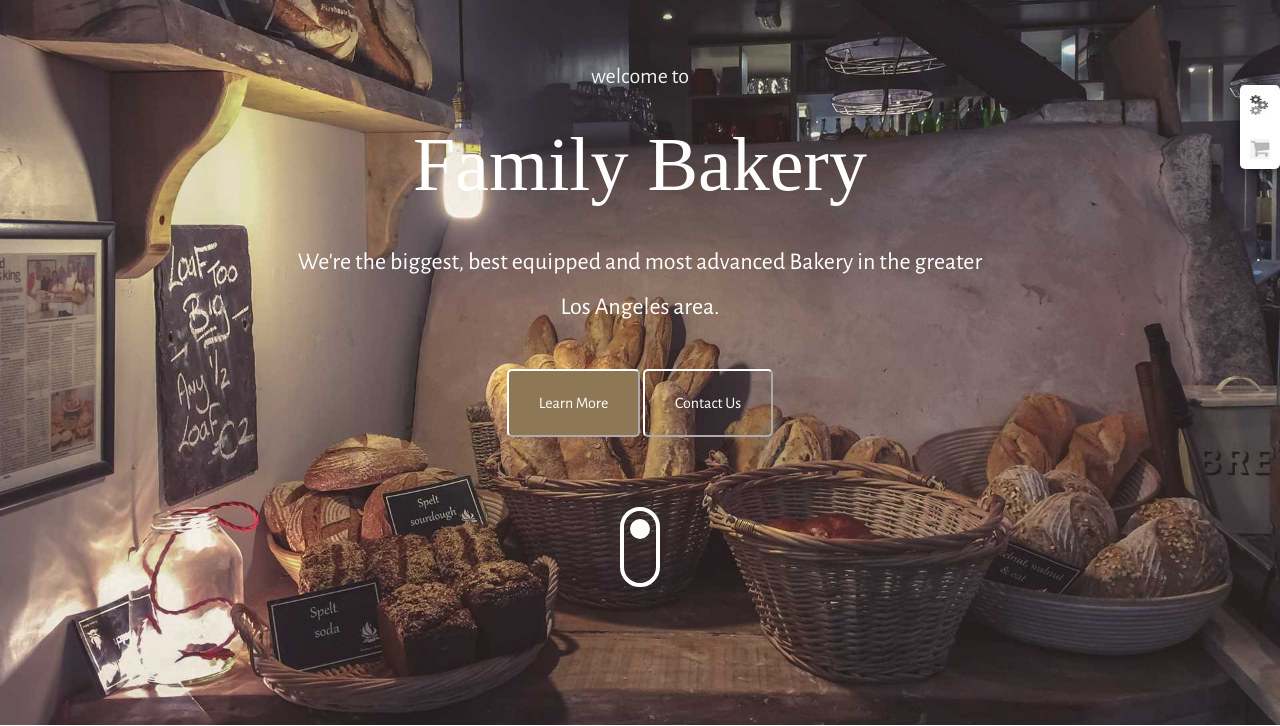
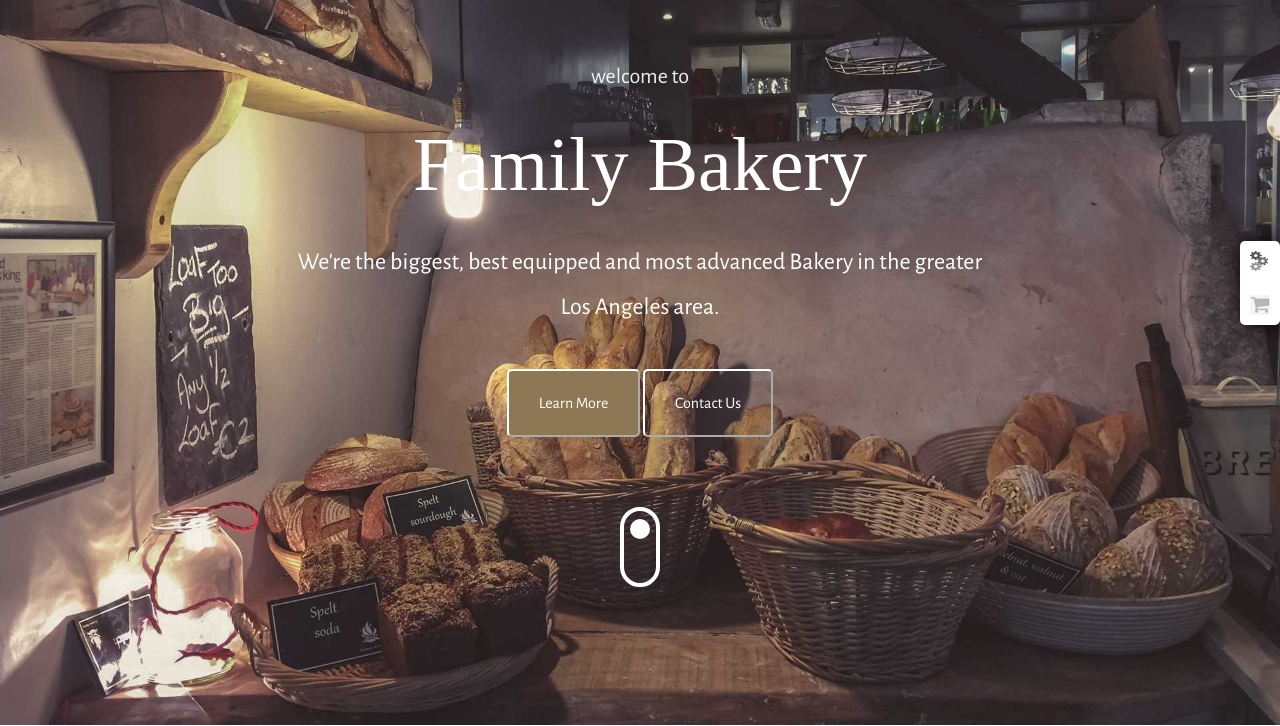
Before and after one commit to AMR-MORSY/Bakery, a plain HTML site: page index.html in a window 1280 px wide. Shown: the part 75-801 px from the top of the page. Drawn offline with nearby package versions, Linux system fonts and the light colour scheme.

Commit message:
fifth commit

```diff
--- a/css/style.css
+++ b/css/style.css
@@ -218,7 +218,7 @@ body {
 .side {
     background-color: #FFFFFF;
     position: fixed;
-    top: 20%;
+    bottom: 50%;
     right: 0;
     padding: 10 10 10 10;
     border-radius: 5px;
```
